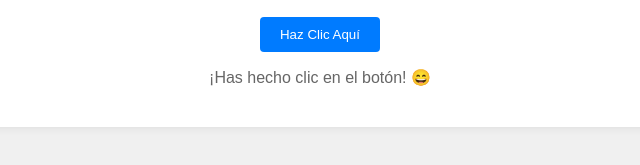
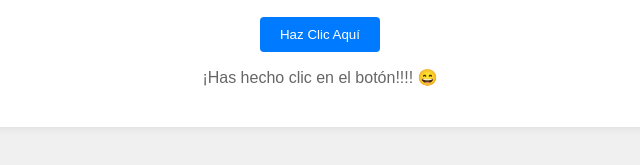
Before and after one commit to Naabostera/prueba, a plain HTML site: page index.html in a window 1280 px wide. Both pictures are taken after a click on the button "Haz Clic Aquí". Shown: the part 171-336 px from the top of the page, 320-960 px from the left. Drawn offline with Linux system fonts and the light colour scheme.

Commit message:
agregue signos de admiracion

```diff
--- a/index.html
+++ b/index.html
@@ -11,7 +11,7 @@
         <h1>Bienvenido a mi Página Simple</h1>
         <p>Este es un ejemplo simple de HTML, CSS y JavaScript.</p>
         <button id="myButton">Haz Clic Aquí</button>
-        <p id="message" style="display:none;">¡Has hecho clic en el botón! 😄</p>
+        <p id="message" style="display:none;">¡Has hecho clic en el botón!!!! 😄</p>
     </div>
 
     <script src="script.js"></script>
```
